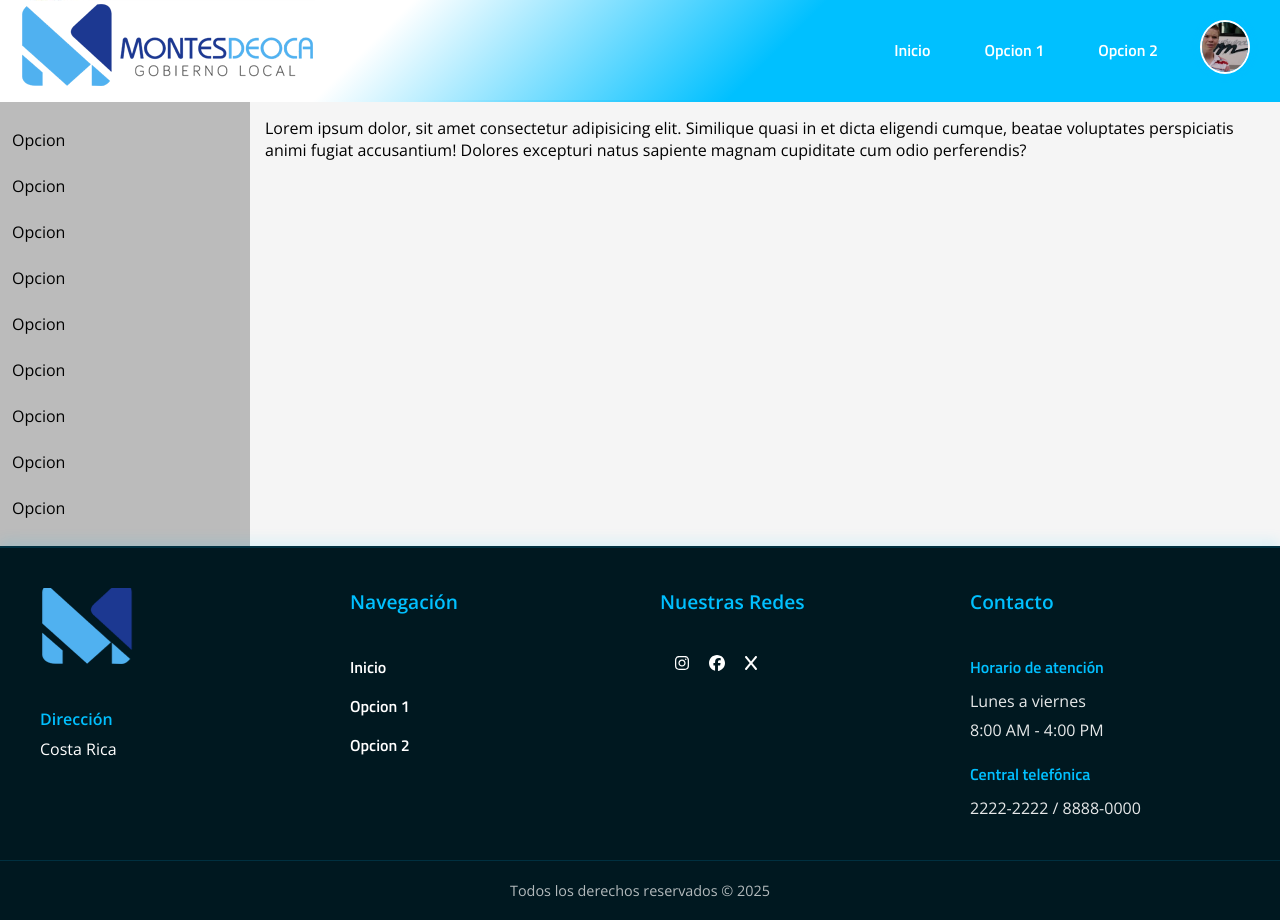
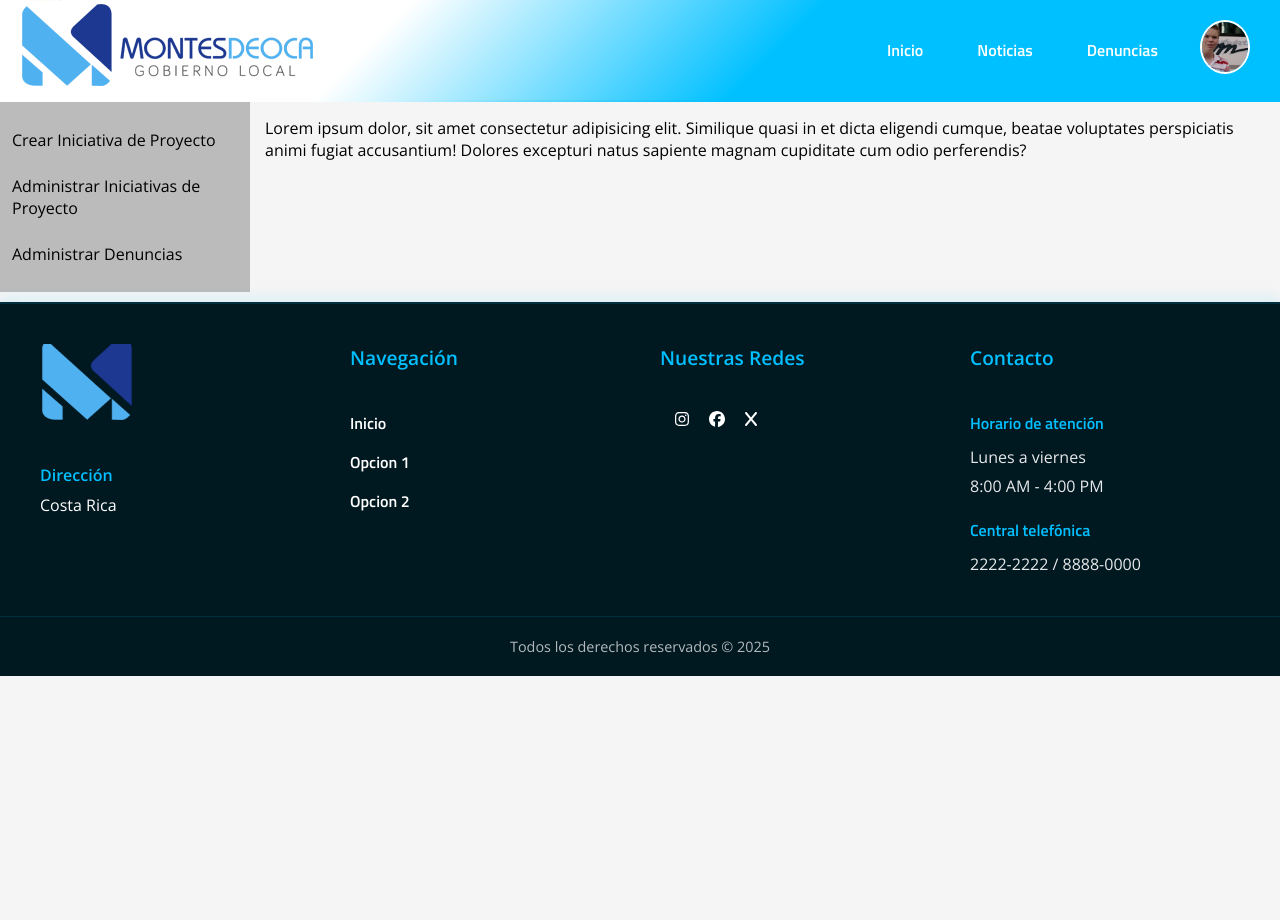
Before and after one commit to Cen-CLD/Proyecto1, a plain HTML site: page Front-End/views/councilor/home.html in a window 1280 px wide. After the commit the page ends 800 px from the top, so only its background shows below. Drawn offline with nearby package versions, Linux system fonts and the light colour scheme.

Commit message:
Avance 1 concejo

```diff
--- a/Front-End/views/councilor/home.html
+++ b/Front-End/views/councilor/home.html
@@ -17,8 +17,8 @@
         <nav>
             <ul class="navbar">
                 <li class="navListItem"><a href="#">Inicio</a></li>
-                <li class="navListItem"><a href="#">Opcion 1</a></li>
-                <li class="navListItem"><a href="#">Opcion 2</a></li>
+                <li class="navListItem"><a href="#">Noticias</a></li>
+                <li class="navListItem"><a href="#">Denuncias</a></li>
             </ul>
         </nav>
 
@@ -31,15 +31,9 @@
         <div class="row">
             <div class="left" style="background-color:#bbb;">
                 <ul class="sidebar">
-                    <li><a href="#">Opcion</a></li>
-                    <li><a href="#">Opcion</a></li>
-                    <li><a href="#">Opcion</a></li>
-                    <li><a href="#">Opcion</a></li>
-                    <li><a href="#">Opcion</a></li>
-                    <li><a href="#">Opcion</a></li>
-                    <li><a href="#">Opcion</a></li>
-                    <li><a href="#">Opcion</a></li>
-                    <li><a href="#">Opcion</a></li>
+                    <li><a href="#">Crear Iniciativa de Proyecto</a></li>
+                    <li><a href="#">Administrar Iniciativas de Proyecto</a></li>
+                    <li><a href="#">Administrar Denuncias</a></li>
                 </ul>
             </div>
 
```
